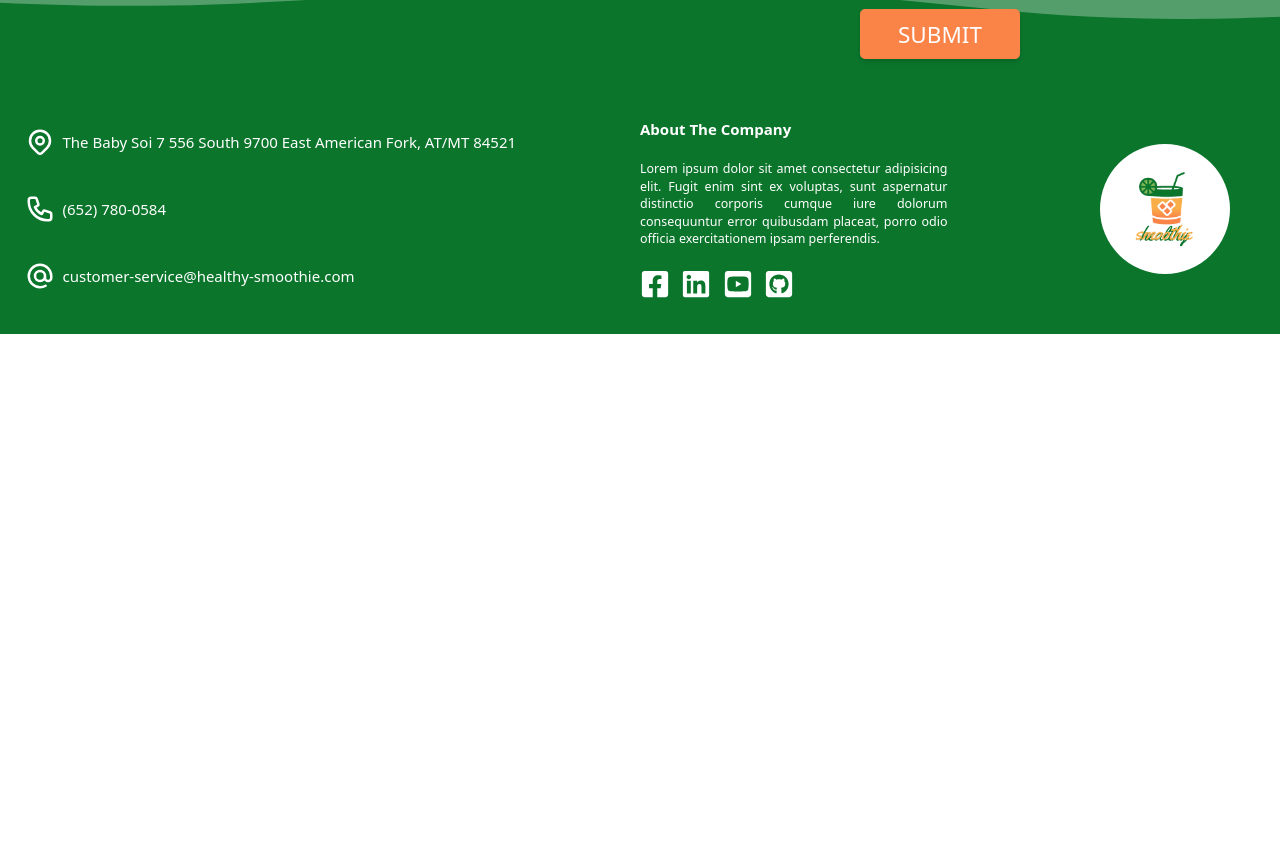
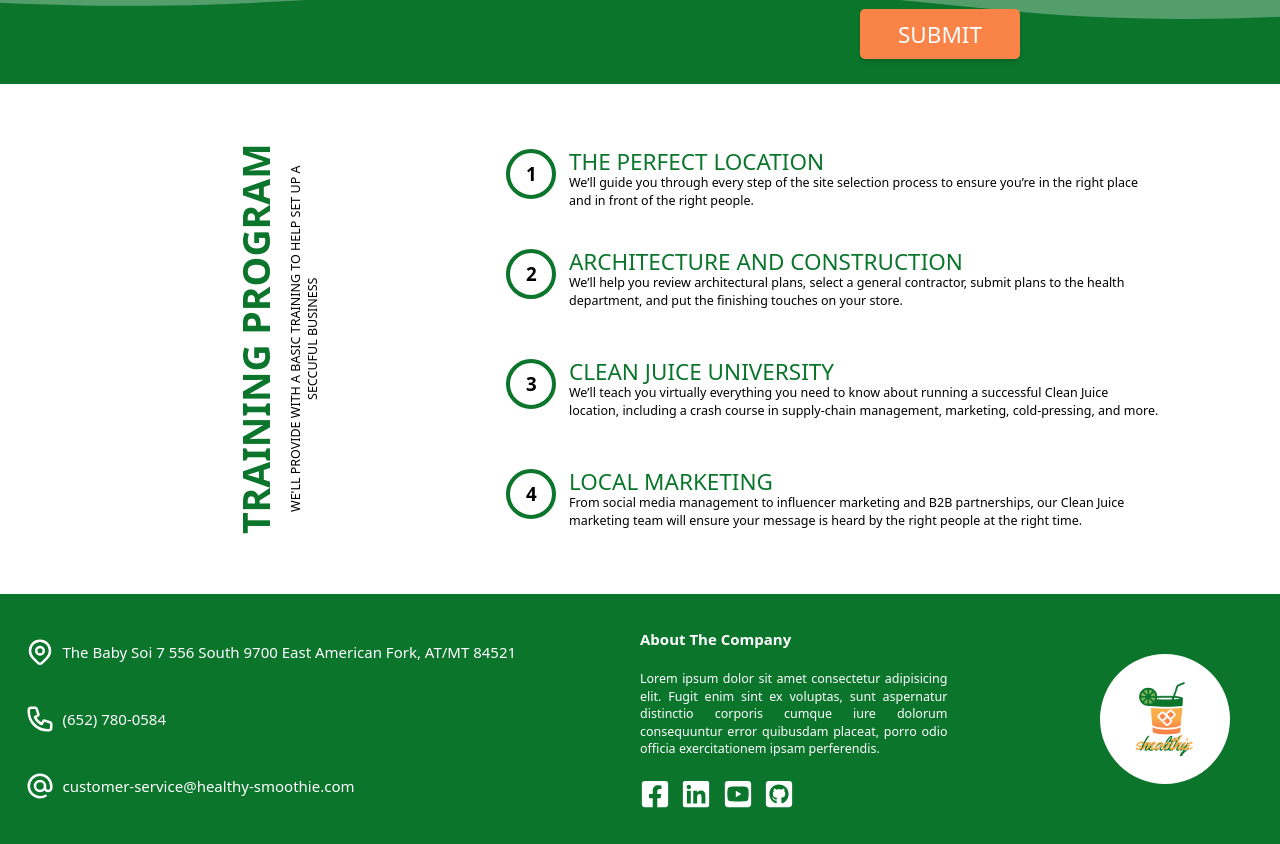
Before and after one commit to freesudani/Healthy-Smoothie, a React (Create React App) app: page /franchising in a window 1280 px wide. Shown: the part 1739-2583 px from the top of the page. Before the commit the page ends 2073 px from the top, so only its background shows below. Built offline with nearby package versions, Linux system fonts and the light colour scheme.

Commit message:
FranchisTraining

```diff
--- /dev/null
+++ b/src/components/FranchiseTraining.tsx
@@ -0,0 +1,69 @@
+import React, { FC } from "react";
+import { data } from "../data/FranchiseTraining";
+import { TrainingProps } from "../models/types.types";
+
+const FranchiseTraining: FC = () => {
+  return (
+    <div className="w-screen h-[51rem] sm:h-[60rem] py-10 px-28 lg:px-20 md:py-0 md:px-0 bg-white flex ph:flex-col justify-center items-center">
+      <div className="-rotate-90 ph:rotate-0 ph:mb-10">
+        <div className="py-5">
+          <h1 className="text-6xl md:text-5xl mb:text-4xl text-center font-extrabold text-primary-200 uppercase">
+            Training Program
+          </h1>
+        </div>
+        <div>
+          <body className="text-xl mb:text-lg text-center uppercase">
+            We'll provide with a basic training to help set up a seccuful
+            business
+          </body>
+        </div>
+      </div>
+      <div className="h-10/12 w-3/4 ph:w-full">
+        {data.map((item: TrainingProps) => {
+          return (
+            <div
+              key={item.id}
+              className="grid  grid-cols-8 grid-rows-[5rem] gap-x-5"
+            >
+              <div
+                className={`${
+                  item.id === 1
+                    ? "row-start-1 row-end-1"
+                    : item.id === 2
+                    ? "row-start-2 row-end-2"
+                    : item.id === 3
+                    ? "row-start-3 row-end-3"
+                    : "row-start-4 row-end-4"
+                } + ${"col-start-1 col-end-1  justify-self-end flex justify-center items-center h-20 w-20 md:h-15 md:w-15 mb:h-12 mb:w-12 text-3xl md:text-2xl mb:text-xl font-bold border-4 border-primary-200 rounded-full"}`}
+              >
+                {item.id}
+              </div>
+              <div
+                className={`${
+                  item.id === 1
+                    ? "row-start-1 row-end-1"
+                    : item.id === 2
+                    ? "row-start-2 row-end-2"
+                    : item.id === 3
+                    ? "row-start-3 row-end-3"
+                    : "row-start-4 row-end-4"
+                } + ${"col-start-2 col-span-7 justify-self-start pr-20 md:pr-5"}`}
+              >
+                <div>
+                  <h3 className="text-4xl md:text-3xl mb:text-2xl text-primary-200 uppercase">
+                    {item.title}
+                  </h3>
+                </div>
+                <div>
+                  <h6 className="text-xl mb:text-lg">{item.details}</h6>
+                </div>
+              </div>
+            </div>
+          );
+        })}
+      </div>
+    </div>
+  );
+};
+
+export default FranchiseTraining;
--- /dev/null
+++ b/src/data/FranchiseTraining.ts
@@ -0,0 +1,26 @@
+export const data = [
+  {
+    id: 1,
+    title: "The Perfect Location",
+    details:
+      "We’ll guide you through every step of the site selection process to ensure you’re in the right place and in front of the right people.",
+  },
+  {
+    id: 2,
+    title: "Architecture and Construction",
+    details:
+      "We’ll help you review architectural plans, select a general contractor, submit plans to the health department, and put the finishing touches on your store.",
+  },
+  {
+    id: 3,
+    title: "Clean Juice University",
+    details:
+      "We’ll teach you virtually everything you need to know about running a successful Clean Juice location, including a crash course in supply-chain management, marketing, cold-pressing, and more.",
+  },
+  {
+    id: 4,
+    title: "Local Marketing",
+    details:
+      "From social media management to influencer marketing and B2B partnerships, our Clean Juice marketing team will ensure your message is heard by the right people at the right time.",
+  },
+];
--- a/src/models/types.types.ts
+++ b/src/models/types.types.ts
@@ -16,6 +16,12 @@
   description: string;
 }
 
+export interface TrainingProps {
+  id: number;
+  title: string;
+  details: string;
+}
+
 export interface SidebarProps {
   onHide: () => void;
 }
--- a/src/pages/Franchising.tsx
+++ b/src/pages/Franchising.tsx
@@ -1,6 +1,7 @@
 import React, { FC } from "react";
 import FranchiseApplication from "../components/FranchiseApplication";
 import FranchiseHeading from "../components/FranchiseHeading";
+import FranchiseTraining from "../components/FranchiseTraining";
 import Steps from "../components/Steps";
 
 const Franchising: FC = () => {
@@ -9,6 +10,7 @@
       <FranchiseHeading />
       <Steps />
       <FranchiseApplication />
+      <FranchiseTraining />
     </div>
   );
 };
```
